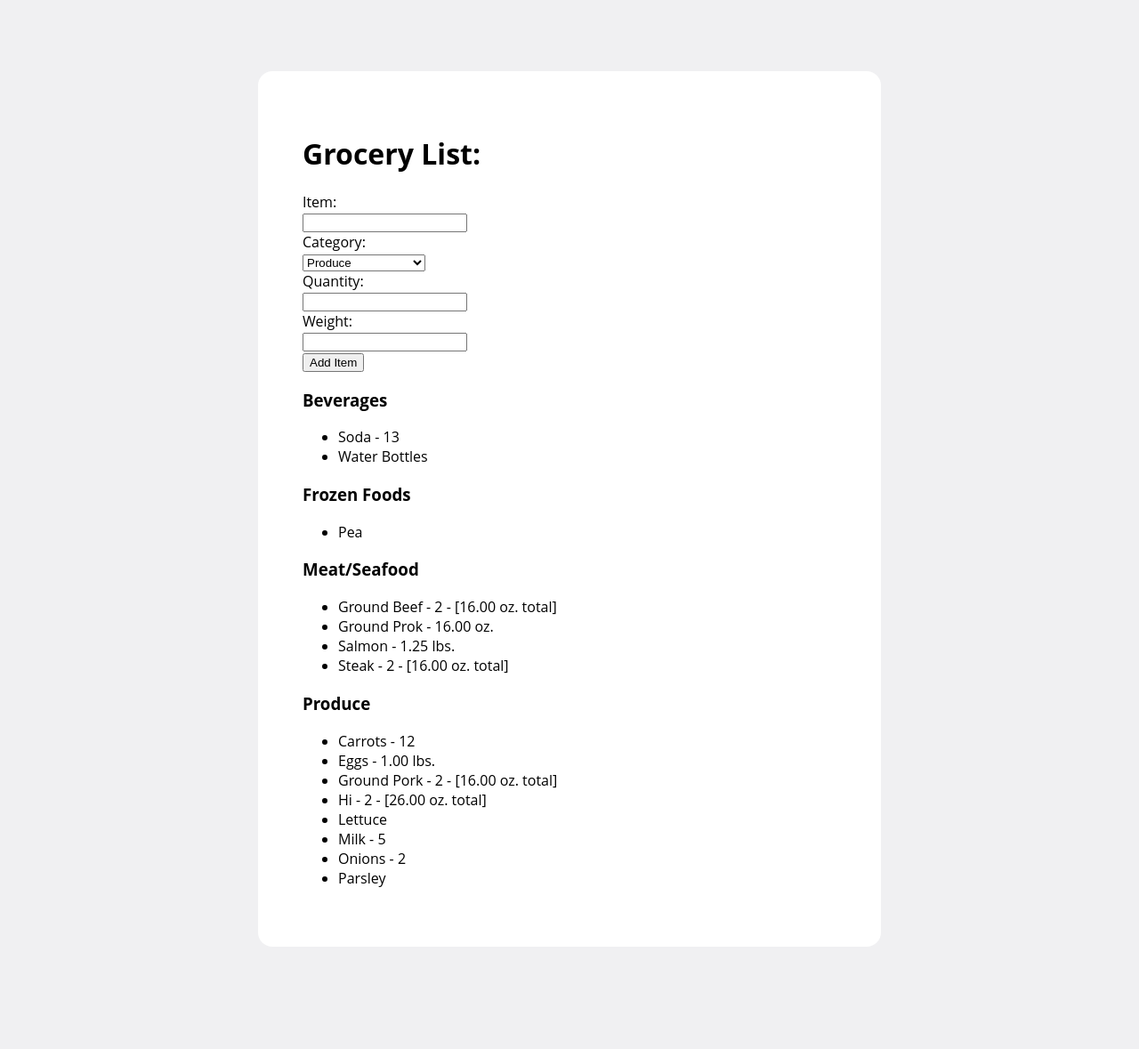
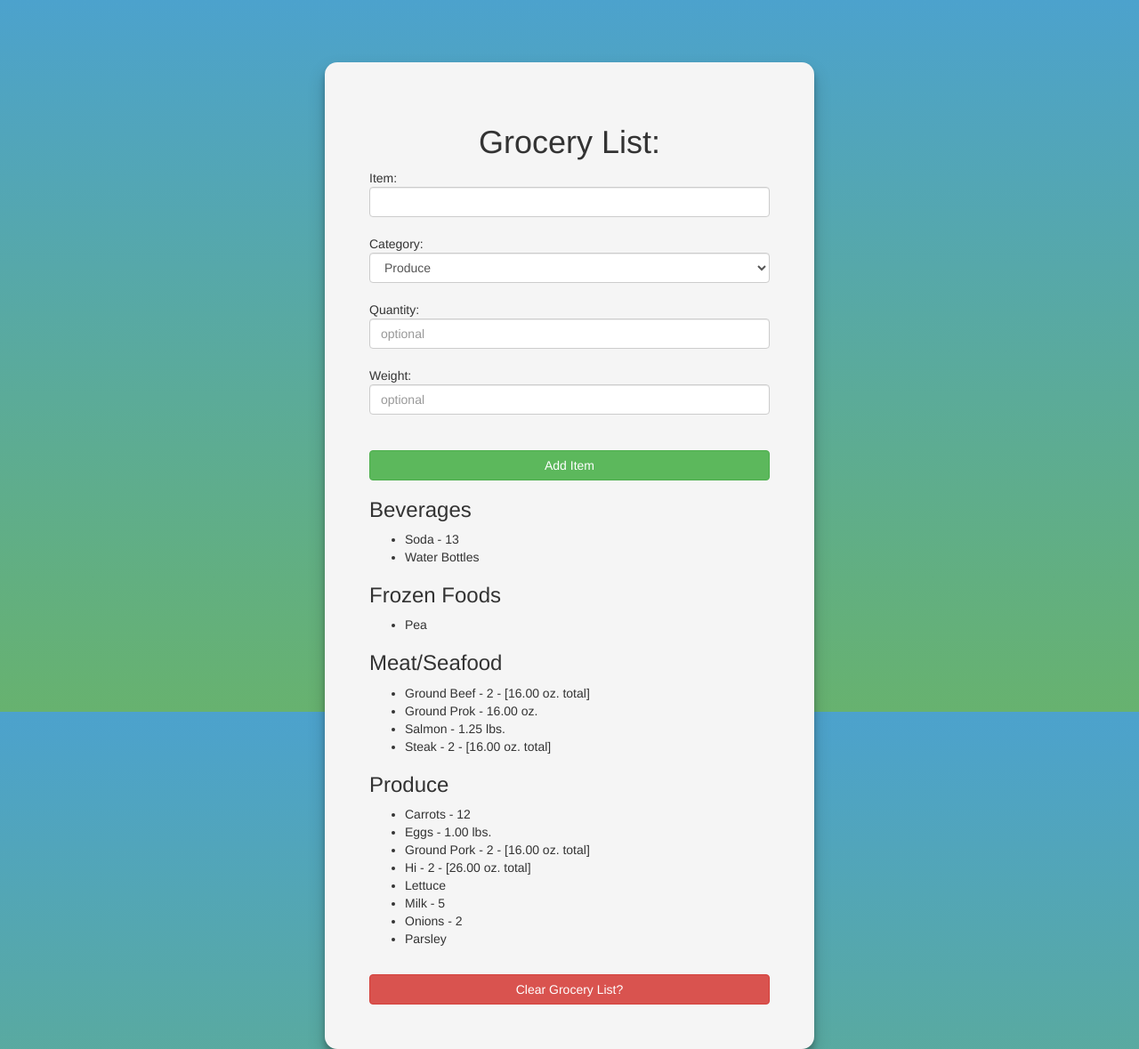
Before and after one commit to greg-czaplicki/GroceryList, a Django app: page / in a window 1280 px wide. Shown: the whole page at 89% size. Before the commit the page ends 1064 px from the top, so only its background shows below. Run offline with Django 3.2, Linux system fonts and the light colour scheme; data comes from the database, SQL or seed files in the repository; some libraries are stand-ins or nearby versions.

Commit message:
feat: Added 'delete grocery list' function
Added 'delete' function and view in order to clear the database.  Also, applied bootstrap css and styled the main page.

```diff
--- a/GL/urls.py
+++ b/GL/urls.py
@@ -21,4 +21,5 @@ from groceries import views
 urlpatterns = [
     url(r'^admin/', admin.site.urls),
     url(r'^$', views.Home),
+    url(r'^delete/', views.DeleteAll, name='Delete'),
 ]
--- a/groceries/views.py
+++ b/groceries/views.py
@@ -1,7 +1,9 @@
 import operator
 
 from django.http import HttpResponseRedirect
-from django.shortcuts import render
+from django.shortcuts import render, redirect
+from django.urls import reverse
+from django.views.generic import DeleteView
 
 from groceries.models import *
 
@@ -52,3 +54,9 @@ def Home(request):
         item_order = sorted(results, key=operator.attrgetter('name'))
         ordered = sorted(item_order, key=operator.attrgetter('category'))
         return render(request, 'Index.html', {'results': ordered})
+
+
+def DeleteAll(request):
+    entire_db = Item.objects.all()
+    entire_db.delete()
+    return redirect(Home)
--- /dev/null
+++ b/static/jquery.js
@@ -0,0 +1,9 @@
+// A $( document ).ready() block.
+$(document).ready(function () {
+
+    $("li").click(function () {
+        $(this).toggleClass("completed");
+    });
+
+
+});
--- a/static/style.css
+++ b/static/style.css
@@ -1,29 +1,26 @@
+html {
+    height: 100%;
+}
+
 body {
-    background-color: #f0f0f2;
+    background: #67B26F; /* fallback for old browsers */
+    background: -webkit-linear-gradient(to bottom, #4ca2cd, #67B26F); /* Chrome 10-25, Safari 5.1-6 */
+    background: linear-gradient(to bottom, #4ca2cd, #67B26F); /* W3C, IE 10+/ Edge, Firefox 16+, Chrome 26+, Opera 12+, Safari 7+ */
+
     margin: 0;
     padding: 0;
-    font-family: "Open Sans", "Helvetica Neue", Helvetica, Arial, sans-serif;
-
 }
 
 div {
-    width: 600px;
+    width: 550px;
     margin: 5em auto;
     padding: 50px;
-    background-color: #fff;
+    background-color: whitesmoke;
     border-radius: 1em;
-}
-
-a:link, a:visited {
-    color: #38488f;
-    text-decoration: none;
+    box-shadow: 0 10px 20px rgba(0, 0, 0, 0.19), 0 6px 6px rgba(0, 0, 0, 0.23);
 }
 
 @media (max-width: 700px) {
-    body {
-        background-color: #fff;
-    }
-
     div {
         width: auto;
         margin: 0 auto;
@@ -31,3 +28,12 @@ a:link, a:visited {
         padding: 1em;
     }
 }
+
+.completed {
+    text-decoration: line-through;
+    color: darkgrey;
+}
+
+h1 {
+    text-align: center;
+}
--- /dev/null
+++ b/templates/Delete.html
@@ -0,0 +1 @@
+<h1>Delete Entire Grocery List?</h1>
--- a/templates/Index.html
+++ b/templates/Index.html
@@ -7,6 +7,7 @@
     <meta charset="utf-8"/>
     <meta http-equiv="Content-type" content="text/html; charset=utf-8"/>
     <meta name="viewport" content="width=device-width, initial-scale=1"/>
+    <link rel="stylesheet" href="https://maxcdn.bootstrapcdn.com/bootstrap/3.3.7/css/bootstrap.min.css">
     <link rel="stylesheet" href="{% static '/style.css' %}">
     <script
             src="https://code.jquery.com/jquery-3.2.1.min.js"
@@ -21,12 +22,12 @@
 <body>
 <div>
     <h1>Grocery List:</h1>
-    <form id="new_item">
+    <form id="new_item" class="form-group">
         {% csrf_token %}
         Item: <br>
-        <input type="text" id="name"> <br>
+        <input type="text" id="name" class="form-control"> <br>
         Category: <br>
-        <select id="category">
+        <select id="category" class="form-control">
             <option value="Produce">Produce</option>
             <option value="Dairy">Dairy</option>
             <option value="Meat/Seafood">Meat/Seafood</option>
@@ -43,10 +44,13 @@
             <option value="Misc.">Misc.</option>
         </select><br>
         Quantity: <br>
-        <input type="text" id="quantity"><br>
+        <input type="text" id="quantity" placeholder="optional"
+               class="form-control"><br>
         Weight: <br>
-        <input type="text" id="weight"><br>
-        <input type="submit" value="Add Item">
+        <input type="text" id="weight" placeholder="optional"
+               class="form-control"><br><br>
+        <input type="submit" value="Add Item" class="btn btn-success
+        btn-block">
     </form>
 
     {% regroup results by category as results_by_category %}
@@ -68,13 +72,16 @@
                     {% elif p.weight > 0 %}
                         - {{ p.weight }} lbs.
                     {% else %}
+
                     {% endif %}
                 </li>
 
             {% endfor %}
         </ul>
     {% endfor %}
-
+    <br>
+<a href="{% url 'Delete' %}" class="btn btn-danger btn-block">Clear Grocery
+                                                         List?</a>
 </div>
 
 </body>
```
